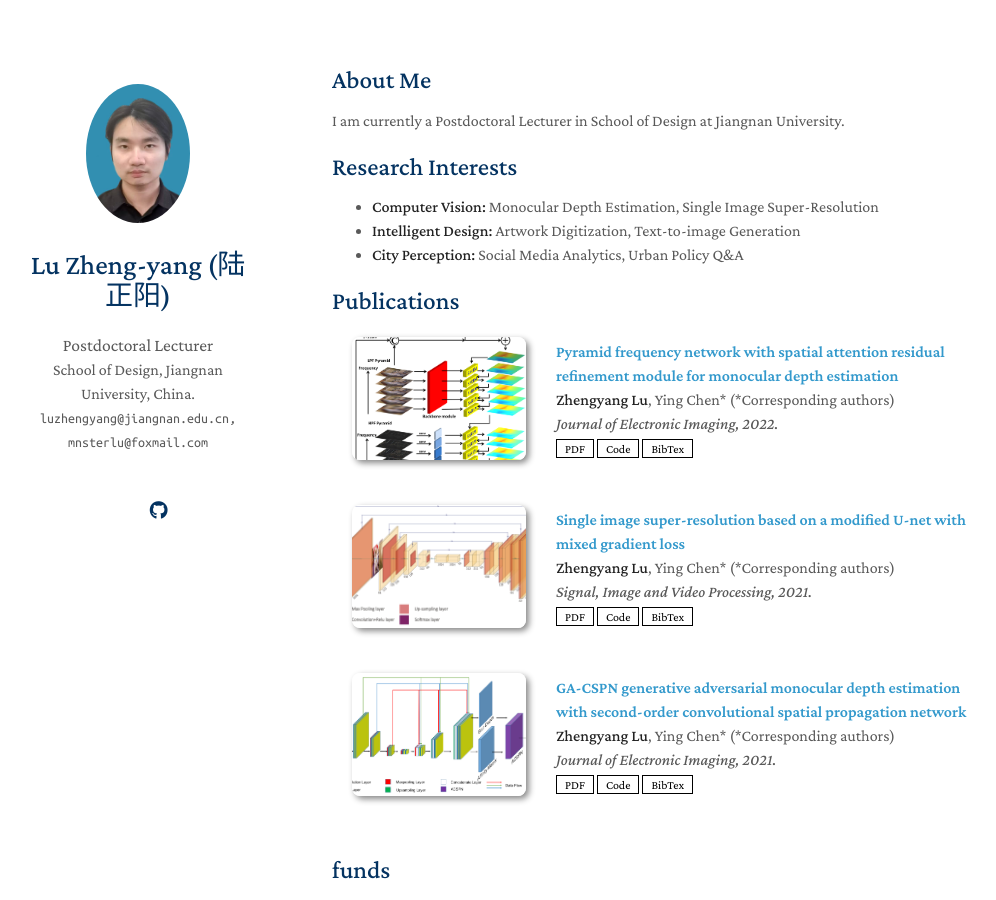
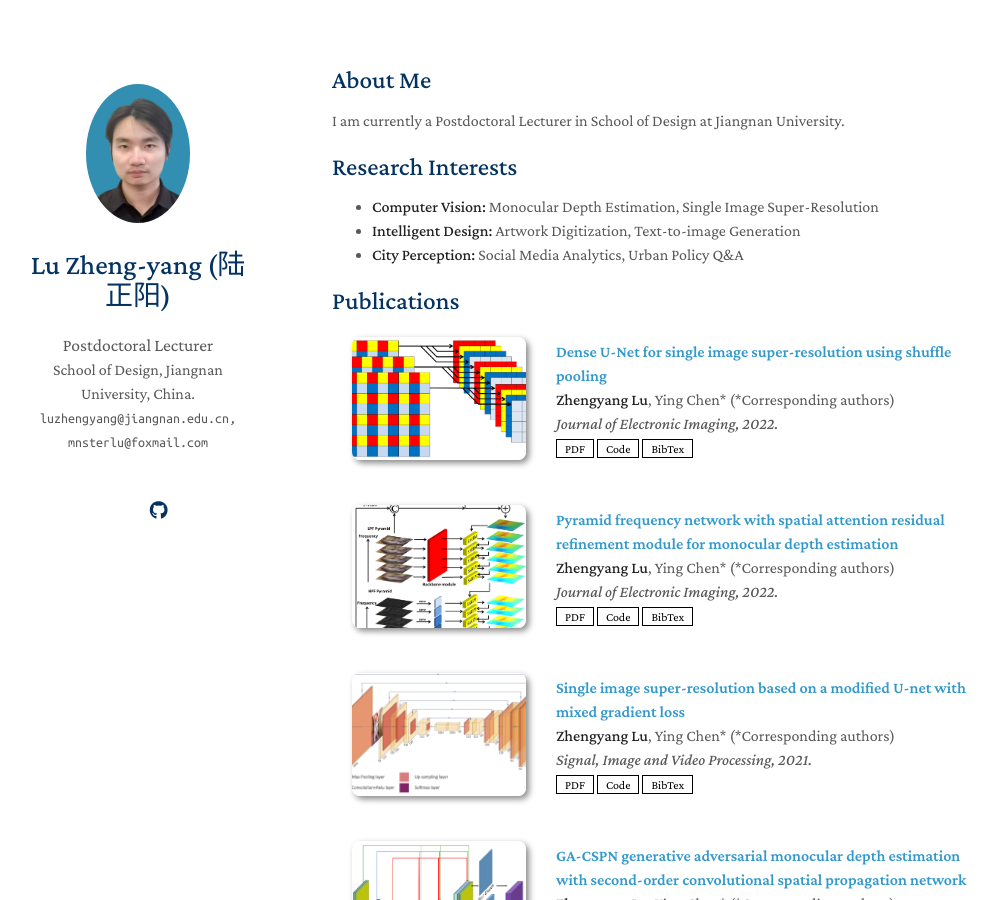
Before and after one commit to Mnster00/Lu.github.io, a Jekyll site: the page built from index.md, in a window 1280 px wide and 900 px high. Shown: the whole window, without its empty margins (138-1134 px from the left). Built offline with Jekyll 4.4.1, drawn with Linux system fonts in a browser that asks for light colours; a style sheet for code colours, icons or effects is not loaded; our own code applies the rules of GitHub Pages for plain Markdown files.

Commit message:
Update publications.yml

```diff
--- a/_data/publications.yml
+++ b/_data/publications.yml
@@ -1,4 +1,13 @@
 main:
+
+  - title: Dense U-Net for single image super-resolution using shuffle pooling
+    authors: <strong>Zhengyang Lu</strong>, Ying Chen* (*Corresponding authors)
+    conference: Journal of Electronic Imaging, 2022.
+    pdf: https://arxiv.org/pdf/2011.05490.pdf
+    code: https://github.com/Mnster00/simplifiedUnetSR
+    bibtex: ./assets/files/bib_densesr.txt
+    image: ./assets/img/shuffle.png
+
 
 
   - title: Pyramid frequency network with spatial attention residual refinement module for monocular depth estimation
```
